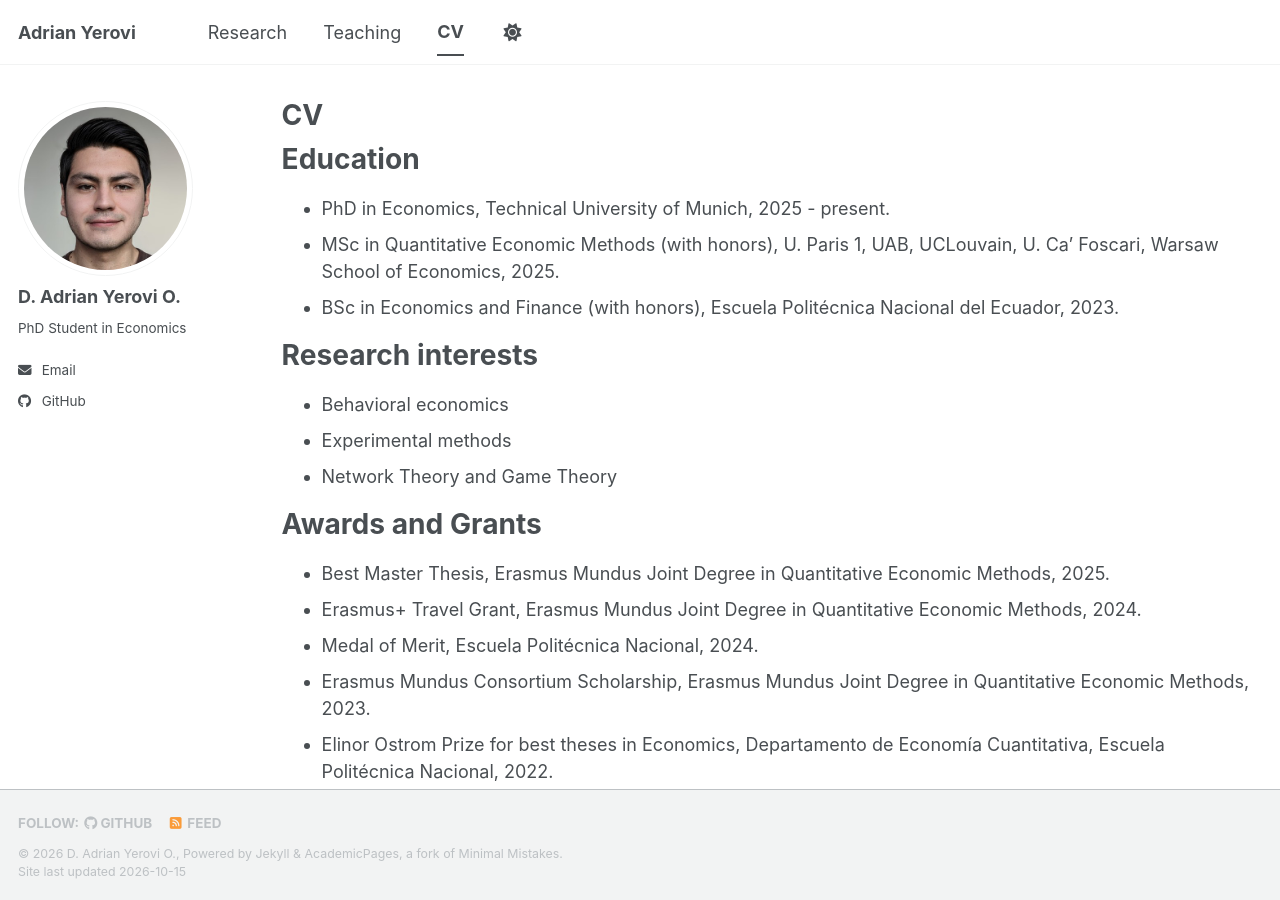
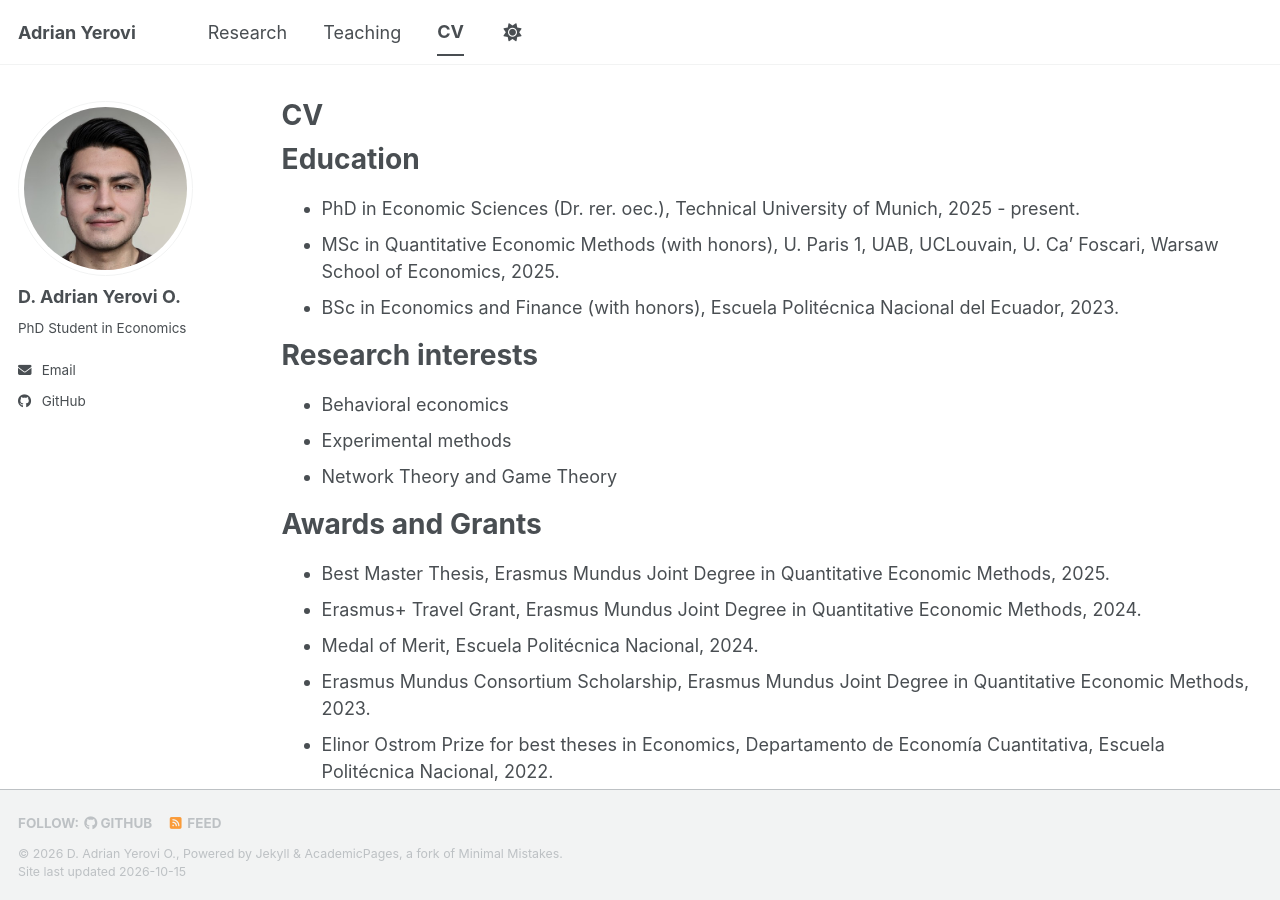
Before and after one commit to AYerovi/AYerovi.github.io, a Jekyll site: the page built from _pages/cv.md, in a window 1280 px wide and 900 px high. Built offline with Jekyll 4.4.1, drawn with Linux system fonts in a browser that asks for light colours; a style sheet for code colours, icons or effects is not loaded.

Commit message:
Update cv.md

```diff
--- a/_pages/cv.md
+++ b/_pages/cv.md
@@ -11,7 +11,7 @@ redirect_from:
 
 Education
 ======
-* PhD in Economics, Technical University of Munich, 2025 - present.
+* PhD in Economic Sciences (Dr. rer. oec.), Technical University of Munich, 2025 - present.
 * MSc in Quantitative Economic Methods (with honors), U. Paris 1, UAB, UCLouvain, U. Ca' Foscari, Warsaw School of Economics, 2025.
 * BSc in Economics and Finance (with honors), Escuela Politécnica Nacional del Ecuador, 2023.
 
```
